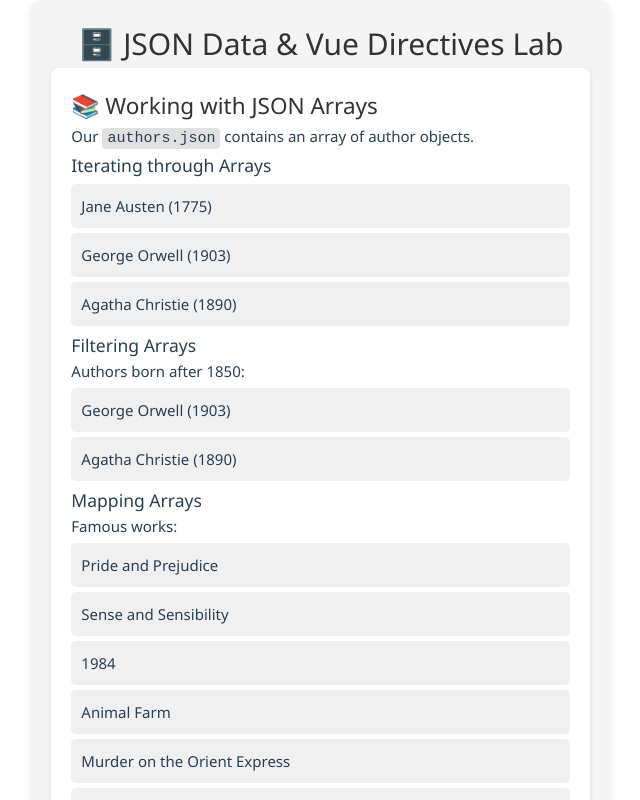
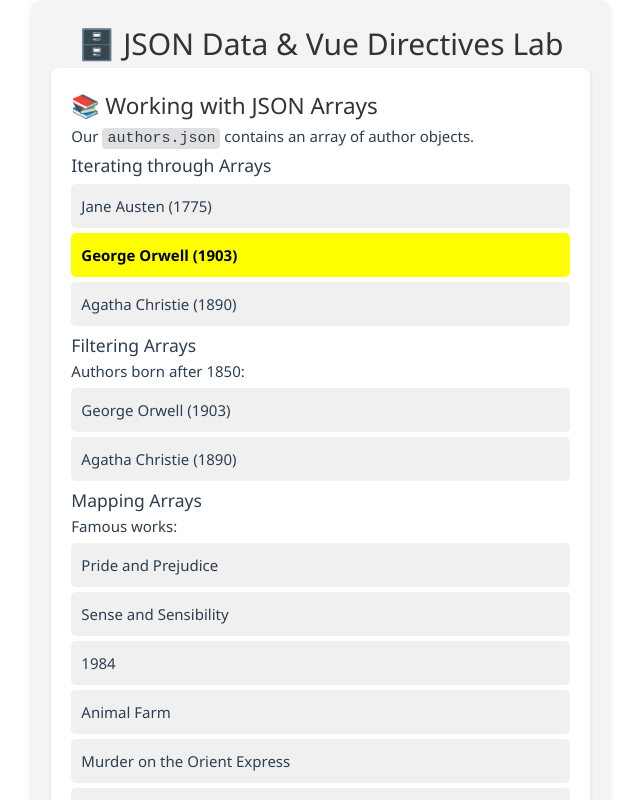
Before and after one commit to jkim0092/5032, a Vue app: page / in a window 1280 px wide. Shown: the top 800 px of the page, without its empty margins (30-670 px from the left). Built offline with nearby package versions, Linux system fonts and the light colour scheme.

Commit message:
Complete EFOLIO Task 2.2

```diff
--- a/src/components/JSON.vue
+++ b/src/components/JSON.vue
@@ -11,7 +11,11 @@
       <!-- Activity 6: Render a list containing author names and their birth years. Hint: Make use of the v-for directive to iterate through the array of authors. -->
       <!-- TODO: CODE TO RENDER LIST OF AUTHORS HERE -->
       <ul>
-        <li v-for="author in authors" :key="author.id">
+        <li
+          v-for="author in authors"
+          :key="author.id"
+          :class="{ highlight: author.name === 'George Orwell' }"
+        >
           {{ author.name }} ({{ author.birthYear }})
         </li>
       </ul>
@@ -158,6 +162,12 @@
   background-color: #f4f4f4;
   border-radius: 10px;
   box-shadow: 0 4px 6px rgba(0, 0, 0, 0.1);
+
+  .highlight {
+    background-color: yellow;
+    font-weight: bold;
+    color: black;
+  }
 }
 
 h1,
```
